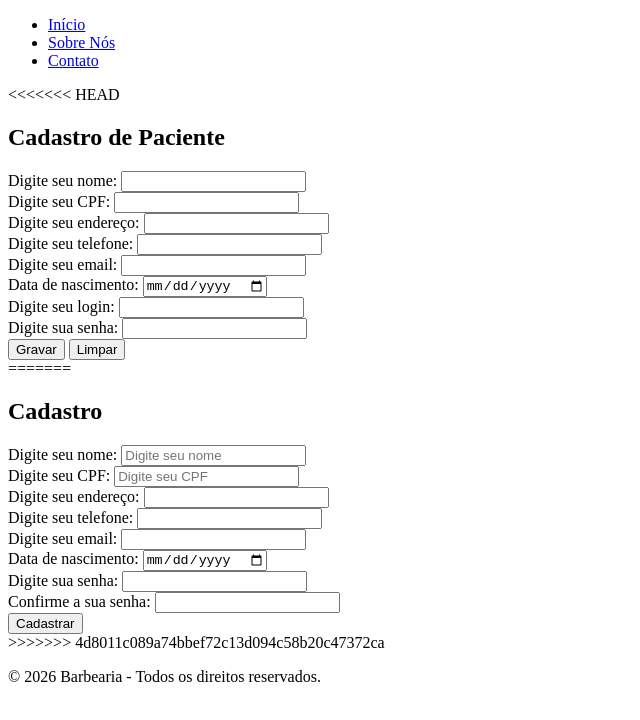
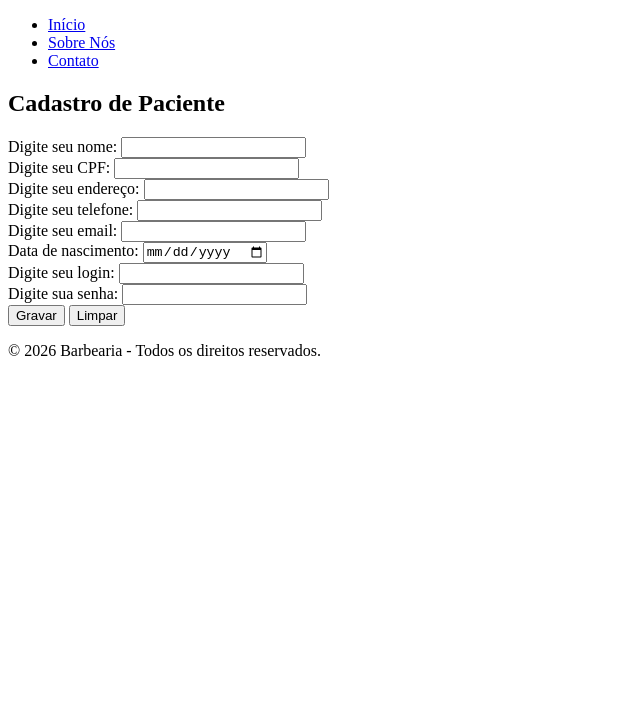
Before and after one commit to DevDocenteRafael/Projeto_html_css_Javascript, a plain HTML site: page html/contato.html in a window 1280 px wide. Shown: the whole page, without its empty margins (0-640 px from the left). Drawn offline with Linux system fonts and the light colour scheme.

Commit message:
formulario

```diff
--- a/html/contato.html
+++ b/html/contato.html
@@ -34,9 +34,7 @@
     </header>
 
     <!-- MAIN: Conteúdo principal da página -->
-   <!-- MAIN: Conteúdo principal da página -->
     <main>
-<<<<<<< HEAD
         <!-- Caixa branca principal que guarda todo o conteúdo do formulário -->
         <div class="cartao">
 
@@ -135,60 +133,6 @@
             </form>
             <!-- Fim da caixa principal -->
         </div>
-=======
-        <form action="#">
-            <div class="cartao">
-
-                <div class="titulo">
-                    <h2>Cadastro</h2>
-                </div>
-                <div class="campo">
-                    <label for="nome">Digite seu nome:</label>
-                    <input type="text" name="nome" placeholder="Digite seu nome" required>
-                </div>
-
-                <div class="campo">
-                    <label for="cpf">Digite seu CPF:</label>
-                    <input type="text" name="cpf" placeholder="Digite seu CPF" required>
-                </div>
-                <div class="campo">
-                    <label for="endereco">Digite seu endereço:</label>
-                    <input type="text" name="endereco" required>
-                </div>
-                <div class="campo">
-                    <label for="tel">Digite seu telefone:</label>
-                    <input type="tel" name="tel" required>
-                </div>
-
-                <div class="campo">
-                    <label for="email">Digite seu email:</label>
-                    <input type="email" name="email" required>
-                </div>
-
-                <div class="campo">
-                    <label for="datanascimento">Data de nascimento:</label>
-                    <input type="date" name="datanascimento">
-                </div>
-
-                <div class="campo">
-                    <label for="senha">Digite sua senha:</label>
-                    <input type="password" name="senha" required>
-                </div>
-                <div class="campo">
-                    <label for="senha">Confirme a sua senha:</label>
-                    <input type="password" name="senha" required>
-                </div>
-
-                <div class="button">
-                    <button type="submit" class="btn btn-submit">Cadastrar</button>
-                </div>
-
-            </div>
-
-        </form>
-
-
->>>>>>> 4d8011c089a74bbef72c13d094c58b20c47372ca
     </main>
 
     <!-- FOOTER: Rodapé da página -->
```
